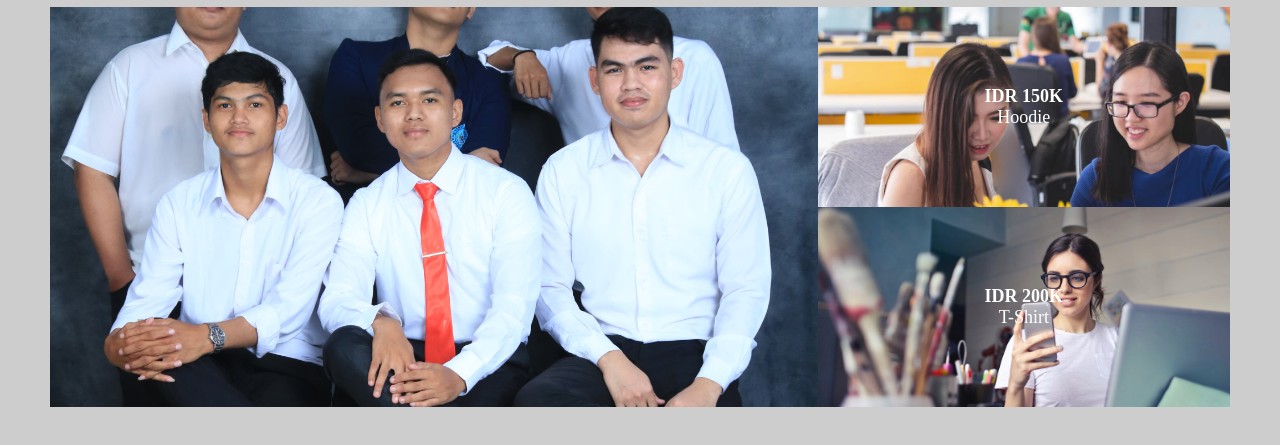
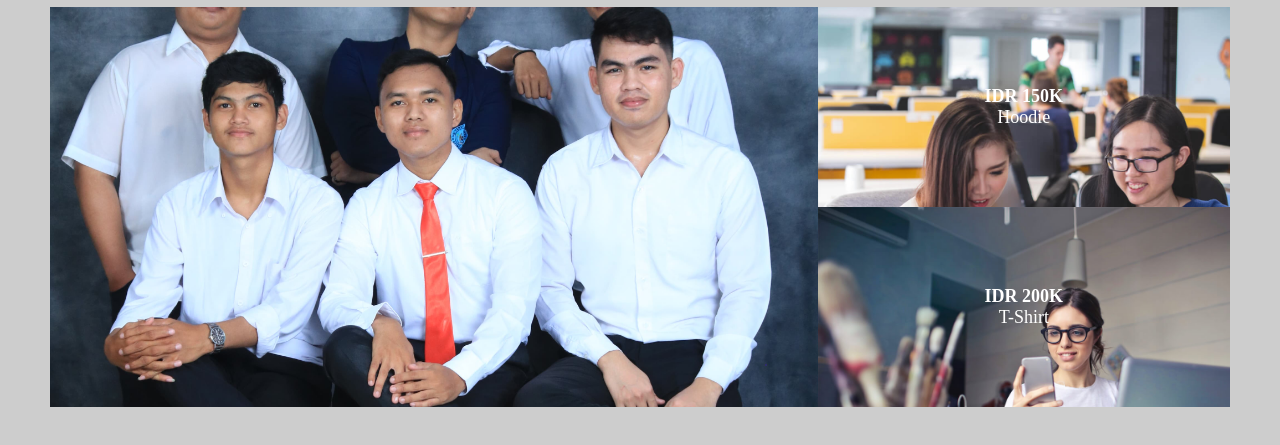
Before and after one commit to siswanto173/webcssgrid, a plain HTML site: page index.html in a window 1280 px wide. Shown: the part 93-538 px from the top of the page. Drawn offline with Linux system fonts and the light colour scheme.

Commit message:
coba-caba

```diff
--- a/style.css
+++ b/style.css
@@ -54,13 +54,13 @@ body {
   grid-area: feature-1;
   background-image: url(img/news1.jpg);
   background-size: cover;
-  background-position: 0;
+  /* background-position: 0; */
 }
 .feature-2 {
   grid-area: feature-2;
   background-image: url(img/news2.jpg);
   background-size: cover;
-  background-position: 0;
+  /* background-position: 0; */
 }
 
 .feature .price {
@@ -108,7 +108,7 @@ body {
   .menu .brand {
     display: none;
   }
-
+  /*
   .hero > * {
     display: block;
     background-color: black;
@@ -122,7 +122,7 @@ body {
     flex-direction: column;
     align-items: start;
     justify-content: center;
-  }
+  } */
 }
 @media (max-width: 768px) {
 }
```
